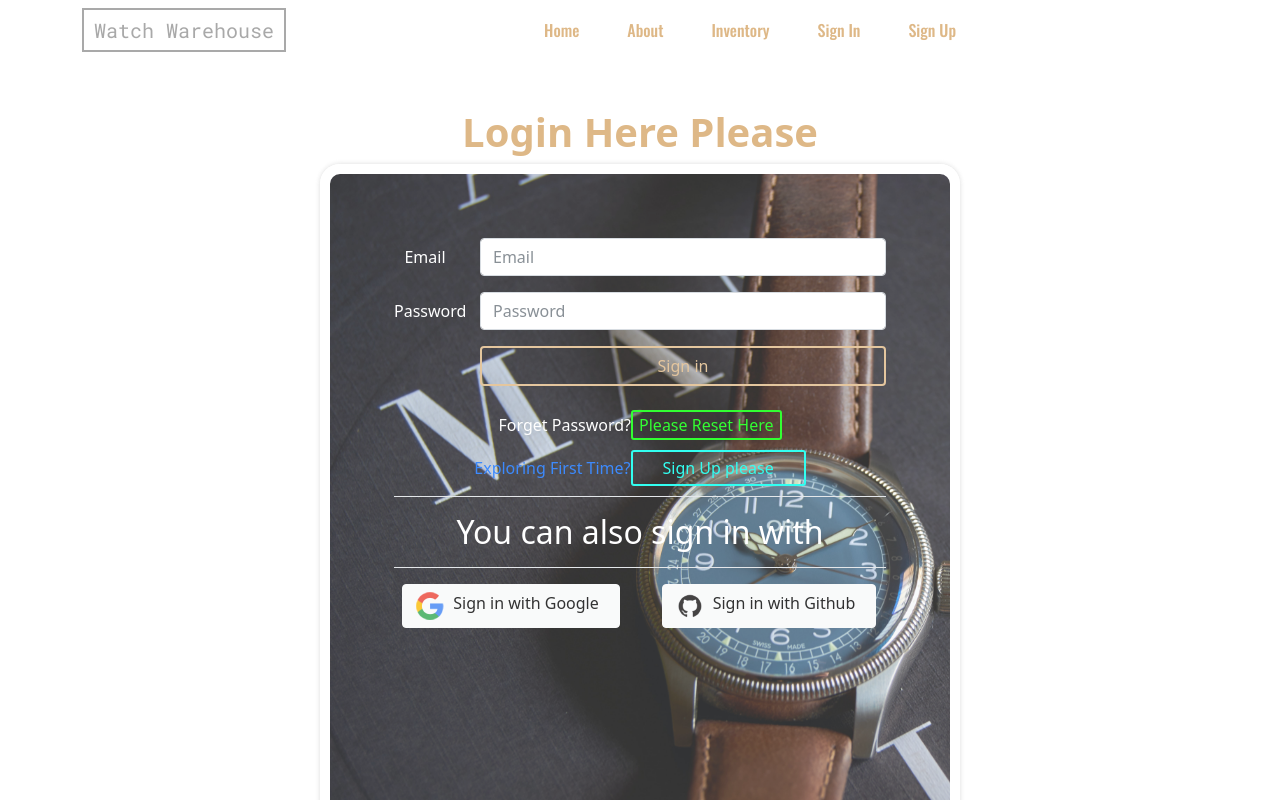
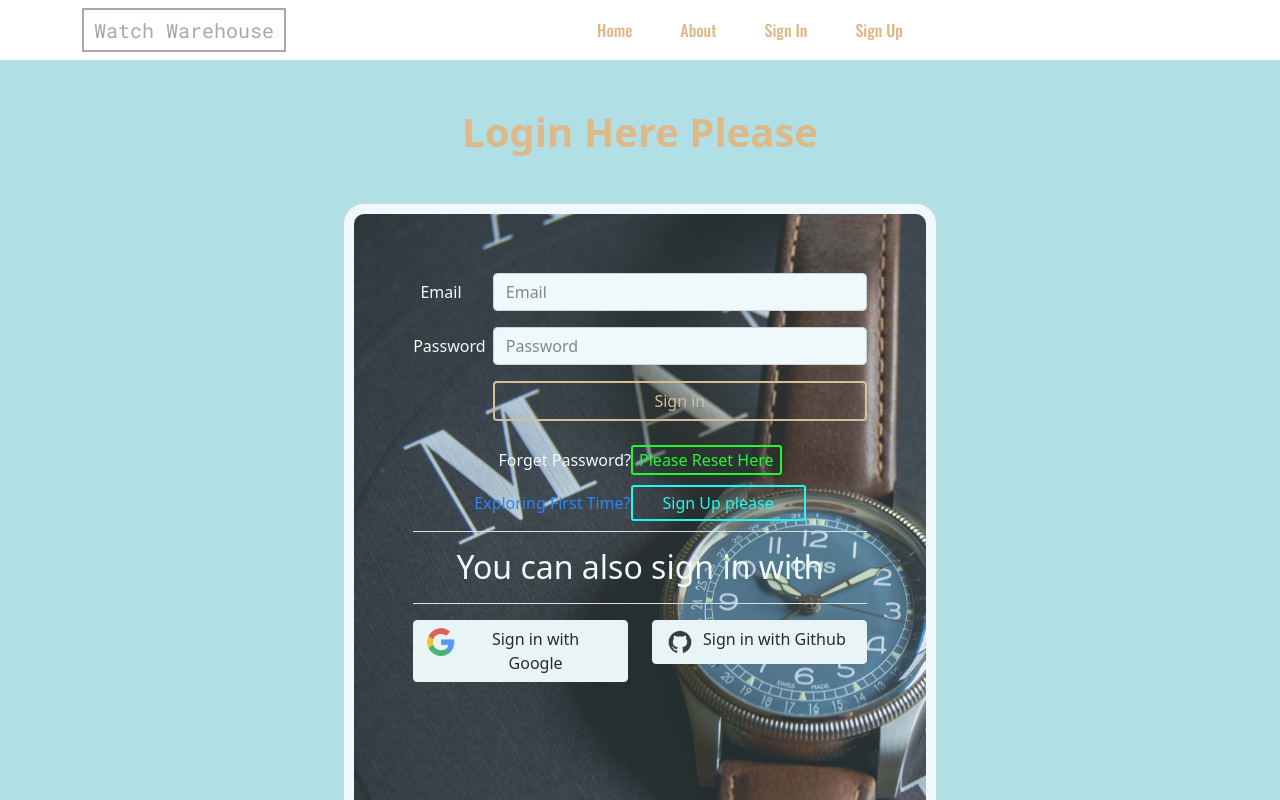
Before and after one commit to ehsan-0801/Warehouse-Management, a React (Create React App) app: page /signin in a window 1280 px wide. Shown: the top 800 px of the page. Built offline with nearby package versions, Linux system fonts and the light colour scheme; no server answers.

Commit message:
Inventory added in private route

```diff
--- a/src/Components/Shared/Header/Header.js
+++ b/src/Components/Shared/Header/Header.js
@@ -22,12 +22,18 @@ const Header = () => {
                         <Nav className="mx-auto ">
                             <Nav.Link className="mx-3 navlink" as={ Link } to="/">Home</Nav.Link>
                             <Nav.Link className="mx-3 navlink" as={ Link } to="/about">About</Nav.Link>
-                            <Nav.Link className="mx-3 navlink" as={ Link } to="/inventory">Inventory</Nav.Link>
+                            {
+                                user && <>
+                                    <Nav.Link className="mx-3 navlink" as={ Link } to="/inventory">Inventory</Nav.Link>
+                                </>
+                            }
                             {
                                 user ?
                                     <Nav.Link className="mx-3 navlink" onClick={ handleSignOut }>Sign Out</Nav.Link>
                                     :
                                     <Nav.Link className="mx-3 navlink" as={ Link } to="/signin">Sign In</Nav.Link> }
+
+
                             <Nav.Link className="mx-3 navlink" as={ Link } to="/signup">Sign Up</Nav.Link>
                         </Nav>
                     </Navbar.Collapse>
--- a/src/Components/SignIn/SignIn.js
+++ b/src/Components/SignIn/SignIn.js
@@ -28,10 +28,10 @@ const Login = () => {
         navigate('/home')
     }
     return (
-        <div className="my-5">
+        <div style={ { backgroundColor: 'powderblue' } } className="p-5">
             { errors }
             <h2 style={ { color: 'burlywood' } } className="text-center fw-bold fs-1">Login Here Please</h2>
-            <Form className="form mx-auto">
+            <Form className="form mx-auto my-5">
                 <Form.Group as={ Row } className="mb-3" controlId="formHorizontalEmail">
                     <Form.Label column sm={ 2 }>
                         Email
```
